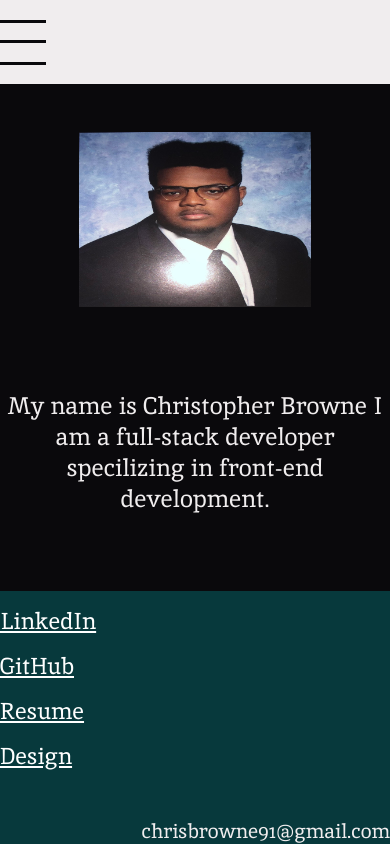
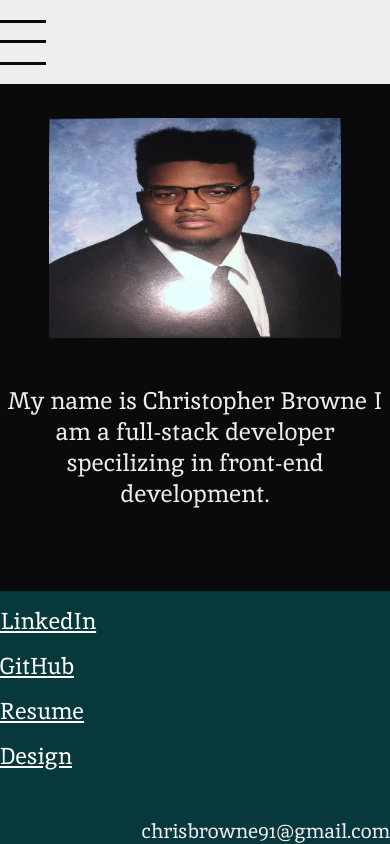
Before and after one commit to ChristopherB91/portfolio, a React (Vite) app: page /AboutMe in a window 390 px wide. Built offline with nearby package versions, Linux system fonts and the light colour scheme.

Commit message:
fixed mobile swiping

```diff
--- a/src/components/aboutMe.tsx
+++ b/src/components/aboutMe.tsx
@@ -125,9 +125,7 @@ export const AboutMe = () => {
         &larr;
       </button>
       <div id="subAboutMe" className={isActive ? "active" : ""}>
-        <figure>
-          <img src={posts[num].image} alt="photo" />
-        </figure>
+        <img src={posts[num].image} alt="photo" />
         <div id="description">
           <p>{posts[num].main}</p>
           <ul>
```
